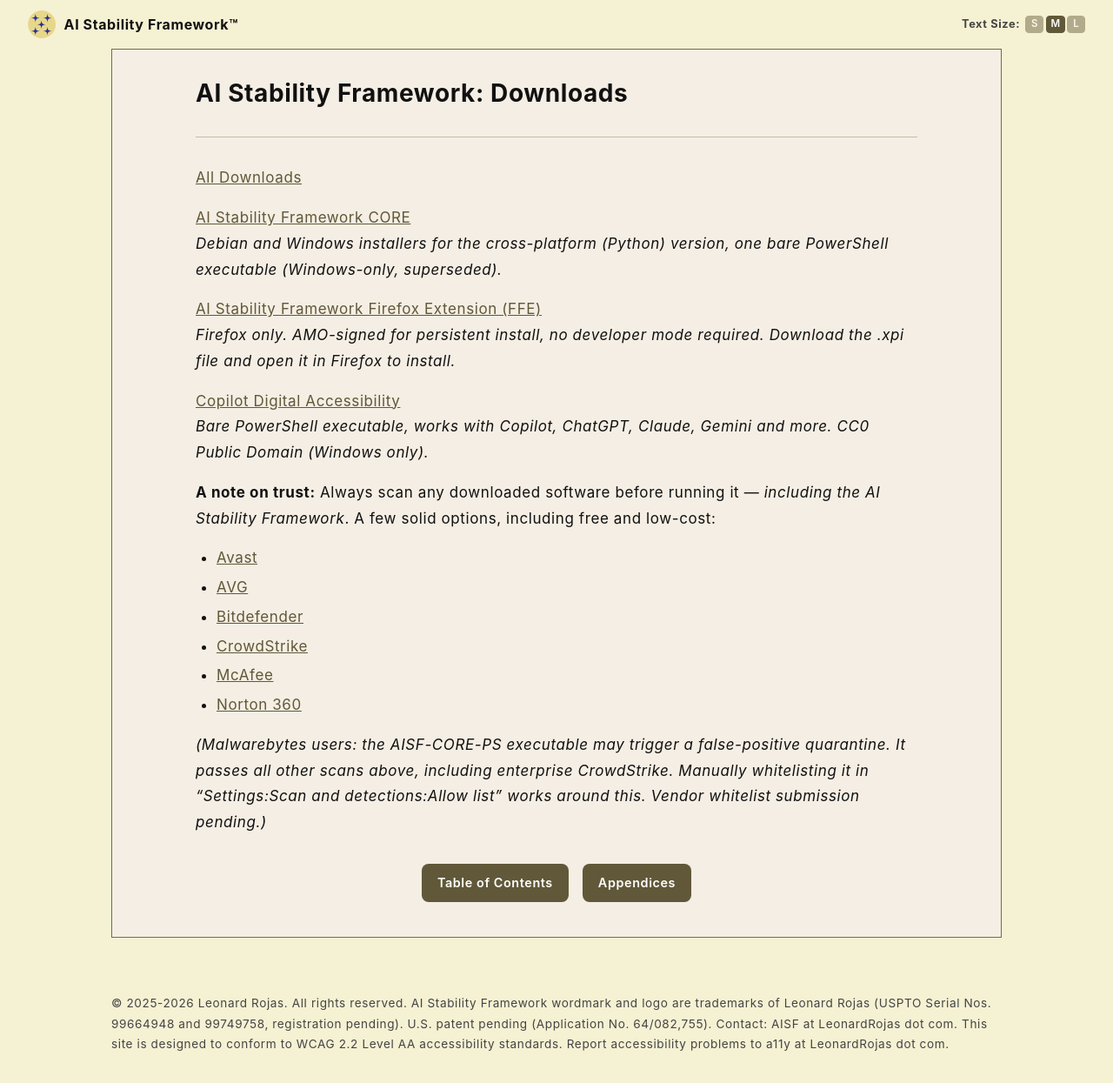
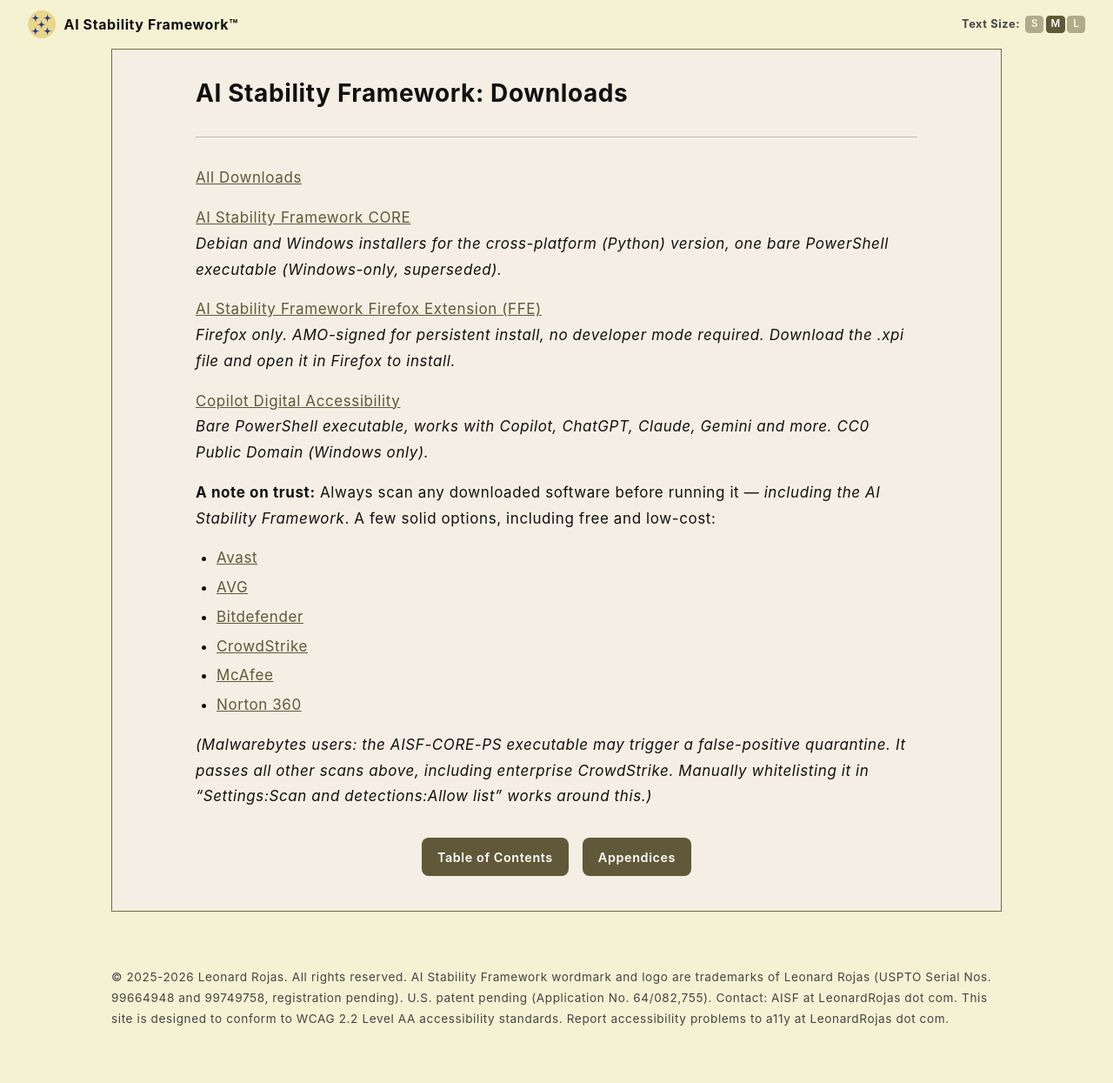
Before and after one commit to rojaslen/AISF-WEB, a Jekyll site: the page built from apx01.md, in a window 1280 px wide and 1245 px high. Shown: the whole window at 87% size. Built offline with Jekyll 4.4.1, drawn with Linux system fonts in a browser that asks for light colours; some web fonts are replaced.

Commit message:
Update apx01.md

```diff
--- a/apx01.md
+++ b/apx01.md
@@ -28,7 +28,7 @@
 - [McAfee](https://www.mcafee.com/){: target="_blank" rel="noopener noreferrer" }
 - [Norton 360](https://us.norton.com/){: target="_blank" rel="noopener noreferrer" }
 
-*(Malwarebytes users: the AISF-CORE-PS executable may trigger a false-positive quarantine. It passes all other scans above, including enterprise CrowdStrike. Manually whitelisting it in "Settings:Scan and detections:Allow list" works around this. Vendor whitelist submission pending.)*
+*(Malwarebytes users: the AISF-CORE-PS executable may trigger a false-positive quarantine. It passes all other scans above, including enterprise CrowdStrike. Manually whitelisting it in "Settings:Scan and detections:Allow list" works around this.)*
 
 <nav>
 <div class="chapter-nav">
```
